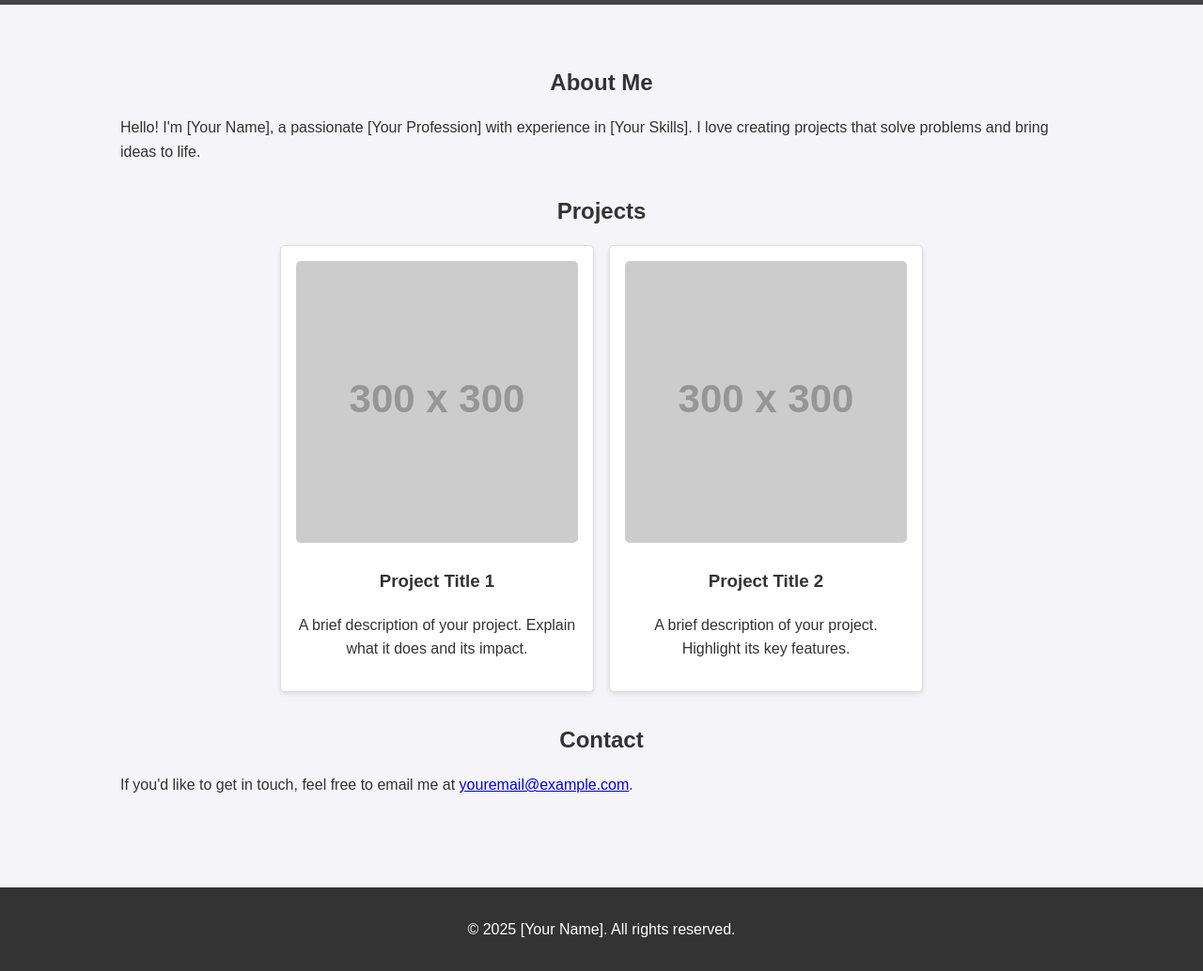
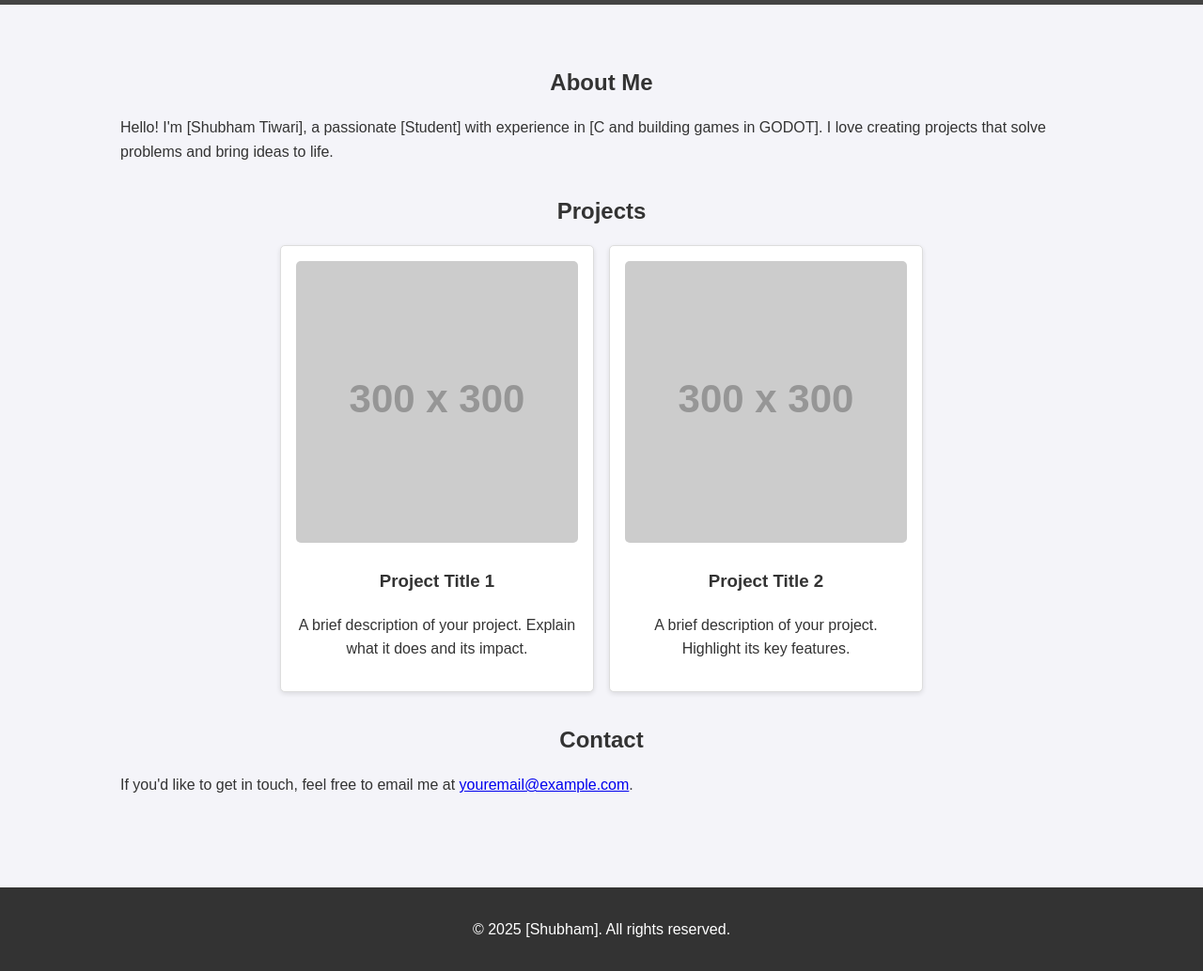
Before and after one commit to C0-IN/myportfolio, a plain HTML site: page index.html in a window 1280 px wide. Shown: the part 120-1154 px from the top of the page at 94% size. Drawn offline with Linux system fonts and the light colour scheme; placeholder pictures from the web are drawn by us.

Commit message:
Update index.html

```diff
--- a/index.html
+++ b/index.html
@@ -88,7 +88,7 @@
     <div class="container">
         <section id="about" class="section">
             <h2>About Me</h2>
-            <p>Hello! I'm [Your Name], a passionate [Your Profession] with experience in [Your Skills]. I love creating projects that solve problems and bring ideas to life.</p>
+            <p>Hello! I'm [Shubham Tiwari], a passionate [Student] with experience in [C and building games in GODOT]. I love creating projects that solve problems and bring ideas to life.</p>
         </section>
         <section id="projects" class="section">
             <h2>Projects</h2>
@@ -112,7 +112,7 @@
         </section>
     </div>
     <footer>
-        <p>&copy; 2025 [Your Name]. All rights reserved.</p>
+        <p>&copy; 2025 [Shubham]. All rights reserved.</p>
     </footer>
 </body>
 </html>
```
